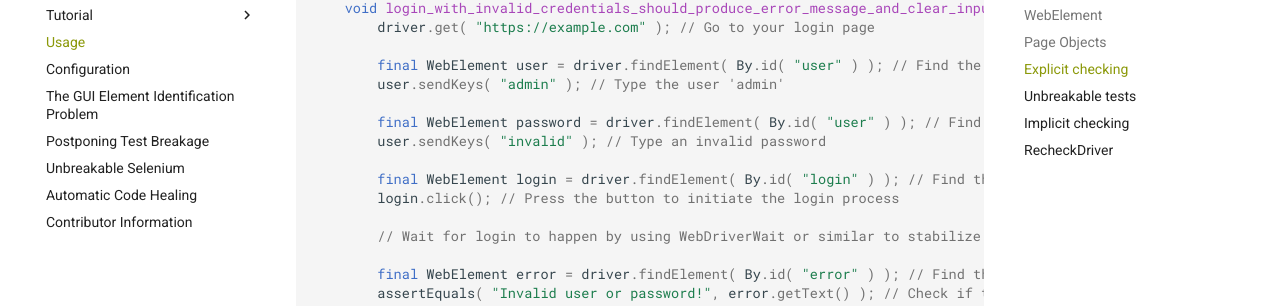
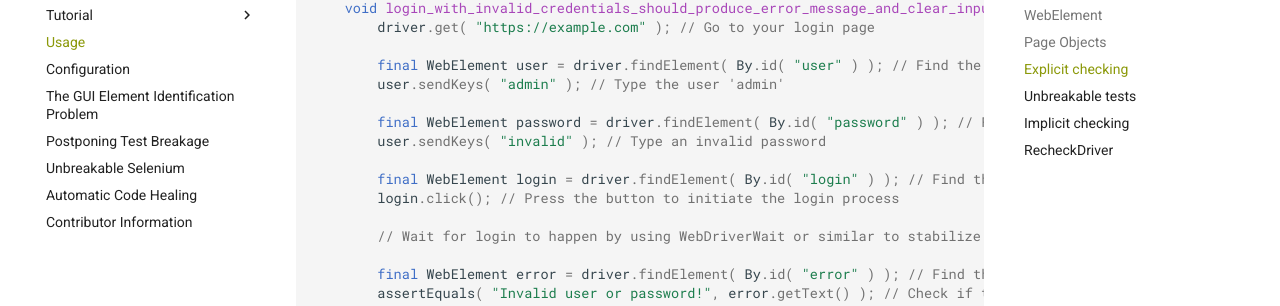
Before and after one commit to retest/docs, an MkDocs documentation site: the page built from docs/recheck-web/introduction/usage.md, in a window 1280 px wide and 900 px high, scrolled down 3780 px. Shown: the part 147-453 px from the top of the window. Built offline with MkDocs 1.6.1 and Material for MkDocs 9.7.7, drawn with Linux system fonts in a browser that asks for light colours; comment, search, counter and statistics services are not loaded; some of the changed text lies outside the part shown.

Commit message:
Fix password being user element

```diff
--- a/docs/recheck-web/introduction/usage.md
+++ b/docs/recheck-web/introduction/usage.md
@@ -150,7 +150,7 @@ class LoginTest {
 		final WebElement user = driver.findElement( By.id( "user" ) ); // Find the user input element
 		user.sendKeys( "admin" ); // Type the user 'admin'
 
-		final WebElement password = driver.findElement( By.id( "user" ) ); // Find the password input element
+		final WebElement password = driver.findElement( By.id( "password" ) ); // Find the password input element
 		user.sendKeys( "invalid" ); // Type an invalid password
 
 		final WebElement login = driver.findElement( By.id( "login" ) ); // Find the login button
@@ -279,7 +279,7 @@ class LoginTest {
 		final WebElement user = driver.findElement( By.id( "user" ) ); // Find the user input element
 		user.sendKeys( "admin" ); // Type the user 'admin', this will perform a check
 
-		final WebElement password = driver.findElement( By.id( "user" ) ); // Find the password input element
+		final WebElement password = driver.findElement( By.id( "password" ) ); // Find the password input element
 		user.sendKeys( "invalid" ); // Type an invalid password, this will perform a check
 
 		final WebElement login = driver.findElement( By.id( "login" ) ); // Find the login button
@@ -327,7 +327,7 @@ class LoginTest {
 		final WebElement user = driver.findElement( By.id( "user" ) ); // Find the user input element
 		user.sendKeys( "admin" ); // Type the user 'admin'
 
-		final WebElement password = driver.findElement( By.id( "user" ) ); // Find the password input element
+		final WebElement password = driver.findElement( By.id( "password" ) ); // Find the password input element
 		user.sendKeys( "invalid" ); // Type an invalid password
 
 		final WebElement login = driver.findElement( By.id( "login" ) ); // Find the login button
```
